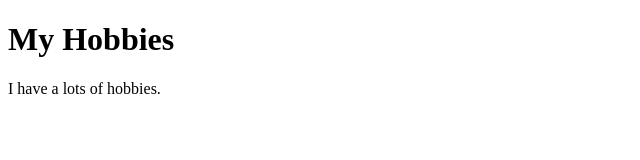
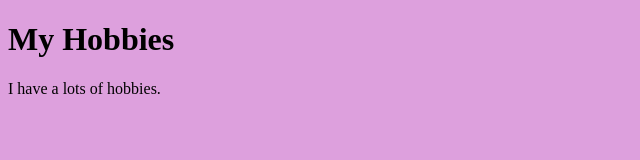
Before and after one commit to dhruv-patel-official/cv, a plain HTML site: page hobbies.html in a window 1280 px wide. Shown: the whole page, without its empty margins (0-640 px from the left). Drawn offline with Linux system fonts and the light colour scheme.

Commit message:
Update hobbies.html

```diff
--- a/hobbies.html
+++ b/hobbies.html
@@ -2,7 +2,15 @@
 <head>
     <meta charset="UTF-8">
     <title>Hobbies</title>
+        <link rel="stylesheet" href="css/style.css">
+
 </head>
+
+<style>
+    body{
+        background-color: plum;
+    }
+</style>
 <body>
     <h1>My Hobbies</h1>
     <p>I have a lots of hobbies.</p>
```
